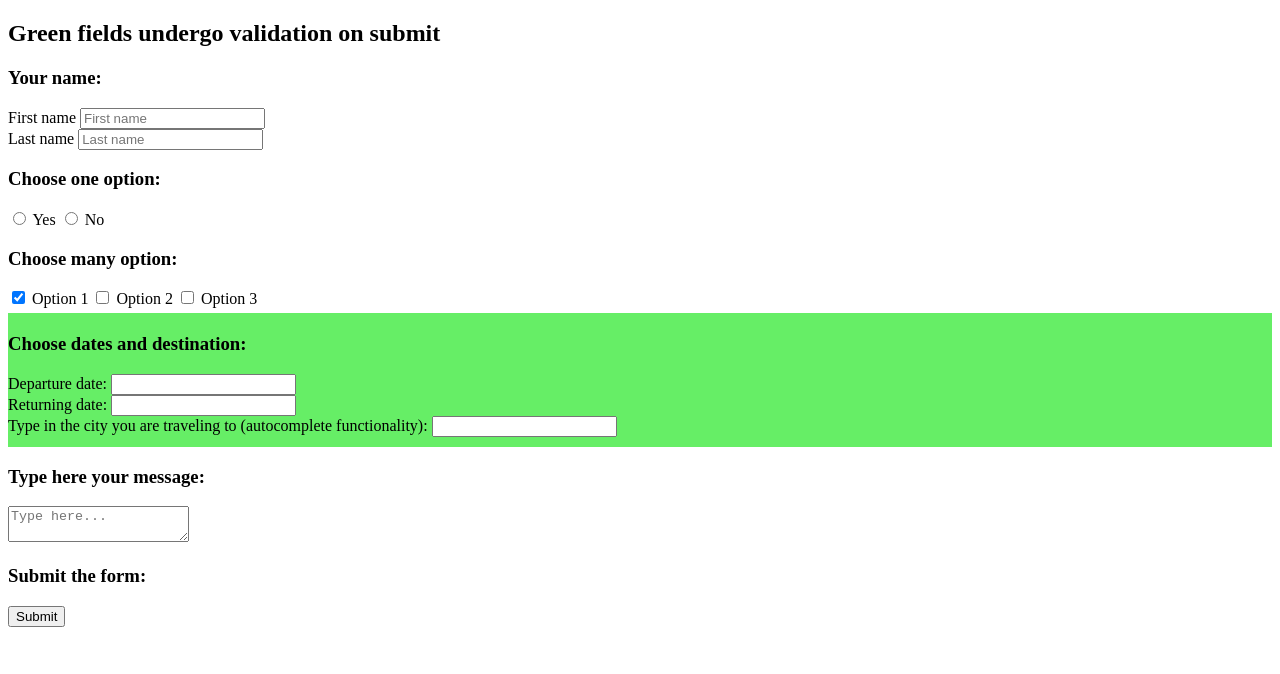
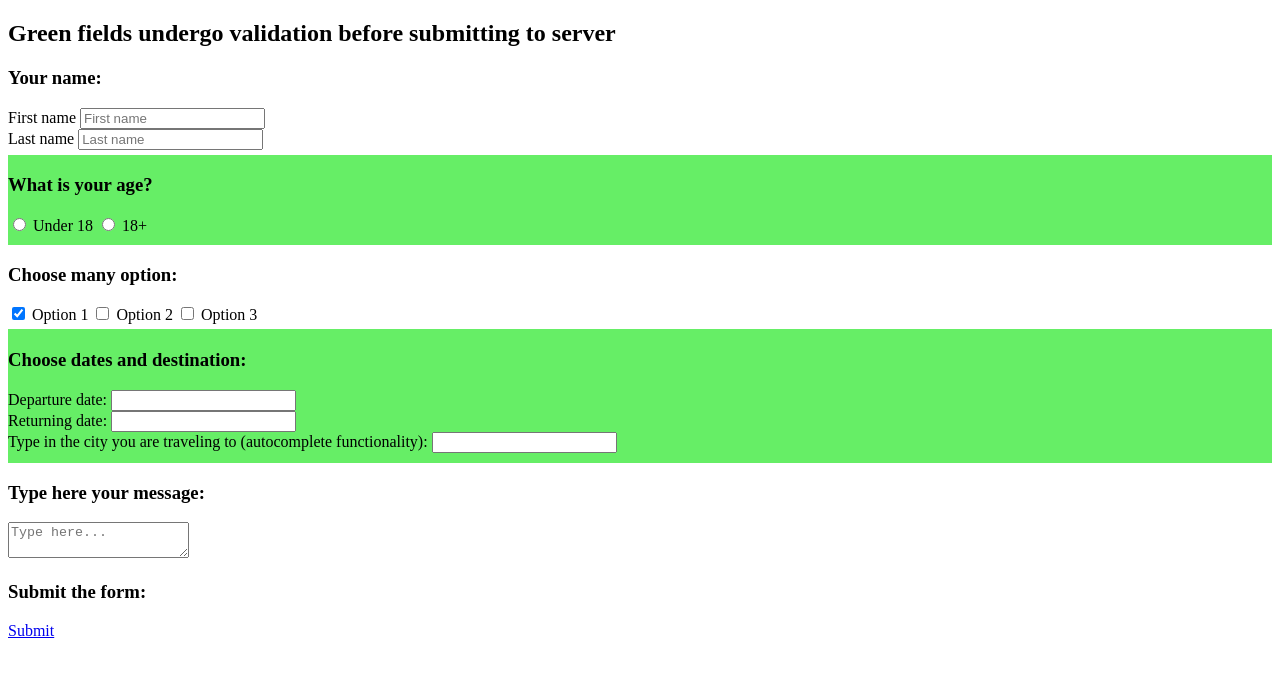
Before and after one commit to rob-now/Web-forms, a plain HTML site: page index.html in a window 1280 px wide. Drawn offline with nearby package versions, Linux system fonts and the light colour scheme.

Commit message:
Validating age with radio buttons

```diff
--- a/index.html
+++ b/index.html
@@ -12,7 +12,7 @@
 </head>
 <body>
 <form>
-    <h2>Green fields undergo validation on submit</h2>
+    <h2>Green fields undergo validation before submitting to server</h2>
     <h3>Your name:</h3>
     <label for="first-name">First name</label>
     <input type="text" name="first-name" placeholder="First name" id="first-name">
@@ -20,11 +20,13 @@
     <label for="last-name">Last name</label>
     <input type="text" name="last-name" placeholder="Last name" id="last-name">
 
-    <h3>Choose one option:</h3>
-    <input type="radio" name="single-choice" value="yes" id="choice1">
-    <label for="choice1">Yes</label>
-    <input type="radio" name="single-choice" value="no" id="choice2">
-    <label for="choice2">No</label>
+    <div class="validation">
+        <h3>What is your age?</h3>
+        <input type="radio" name="single-choice-age" value="Under 18" id="choice1">
+        <label for="choice1">Under 18</label>
+        <input type="radio" name="single-choice-age" value="18+" id="choice2">
+        <label for="choice2">18+</label>
+    </div>
 
     <h3>Choose many option:</h3>
     <input type="checkbox" name="multiple-choice" value="option 1" id="option-1" checked>
@@ -34,10 +36,10 @@
     <input type="checkbox" name="multiple-choice" value="option 3" id="option-3">
     <label for="option-3">Option 3</label>
 
-    <!--DEPARTURE AND RETURNING FLIGHT DATES-->
+    <!--DEPARTURE AND RETURNING FLIGHT DATES + DESTINATION-->
     <div class="validation">
         <h3>Choose dates and destination:</h3>
-        <label for="departure">Departure date:</label>
+        <label for="departure">Departure date: </label>
         <input type="text" id="departure">
         <br/>
         <label for="returning">Returning date:</label>
@@ -46,7 +48,7 @@
         <label for="form-destination">Type in the city you are traveling to (autocomplete functionality):</label>
         <input type="text" name="destination" id="form-destination">
     </div>
-    <!--DEPARTURE AND RETURNING FLIGHT DATES-->
+    <!--DEPARTURE AND RETURNING FLIGHT DATES + DESTINATION-->
 
     <!--MESSAGE-->
     <h3>Type here your message:</h3>
@@ -55,7 +57,7 @@
 
     <!--SUBMIT-->
     <h3>Submit the form:</h3>
-    <input type="submit" name="submit" id="submit-form">
+    <a href="#" id="submit-form">Submit</a>
     <!--SUBMIT-->
 </form>
 
--- a/script.js
+++ b/script.js
@@ -36,23 +36,36 @@ $(document).ready(function () {
         source: availableDestinations
     });
 
-    // Validating dates and destination before submitting
+    // Validating before submitting
     $("#submit-form").on("click", function () {
+        var radioChecked = $("input[name=single-choice-age]:checked").val();
         var departureDate = $("#departure").val();
         var returningDate = $("#returning").val();
         var destinationVal = $("#form-destination").val();
+
+        // Validating age
+        if (!radioChecked) { // When no option is selected
+            console.log("You have to select your age.");
+        } else if (radioChecked == "Under 18") {
+            console.log("You selected '" + radioChecked + "'. You may not place the order.");
+        } else {
+            console.log("You selected '" + radioChecked + "'. You may place the order.");
+        }
+
+        // Validating dates and destination
         if (departureDate === "" || returningDate === "") {
-            alert("Choose departure and returning dates and try again.");
+            console.log("Choose departure and returning dates and try again.");
         } else if (returningDate <= departureDate) {
-            alert("Returning date must be at least 1 day after departure date.");
+            console.log("Returning date must be at least 1 day after departure date.");
         } else if (destinationVal === "") {
-            alert("Choose your destination and try again.");
+            console.log("Choose your destination and try again.");
         } else if (availableDestinations.some(function (element) {
                 return element === destinationVal;
             }) === false) {
-            alert("This is not a valid destination. Please try again.");
+            console.log("This is not a valid destination. Please try again.");
         } else {
-            alert("Thank you! Your order has been submitted.");
+            console.log("Thank you! Your order has been submitted.");
         }
+
     });
 });
```
